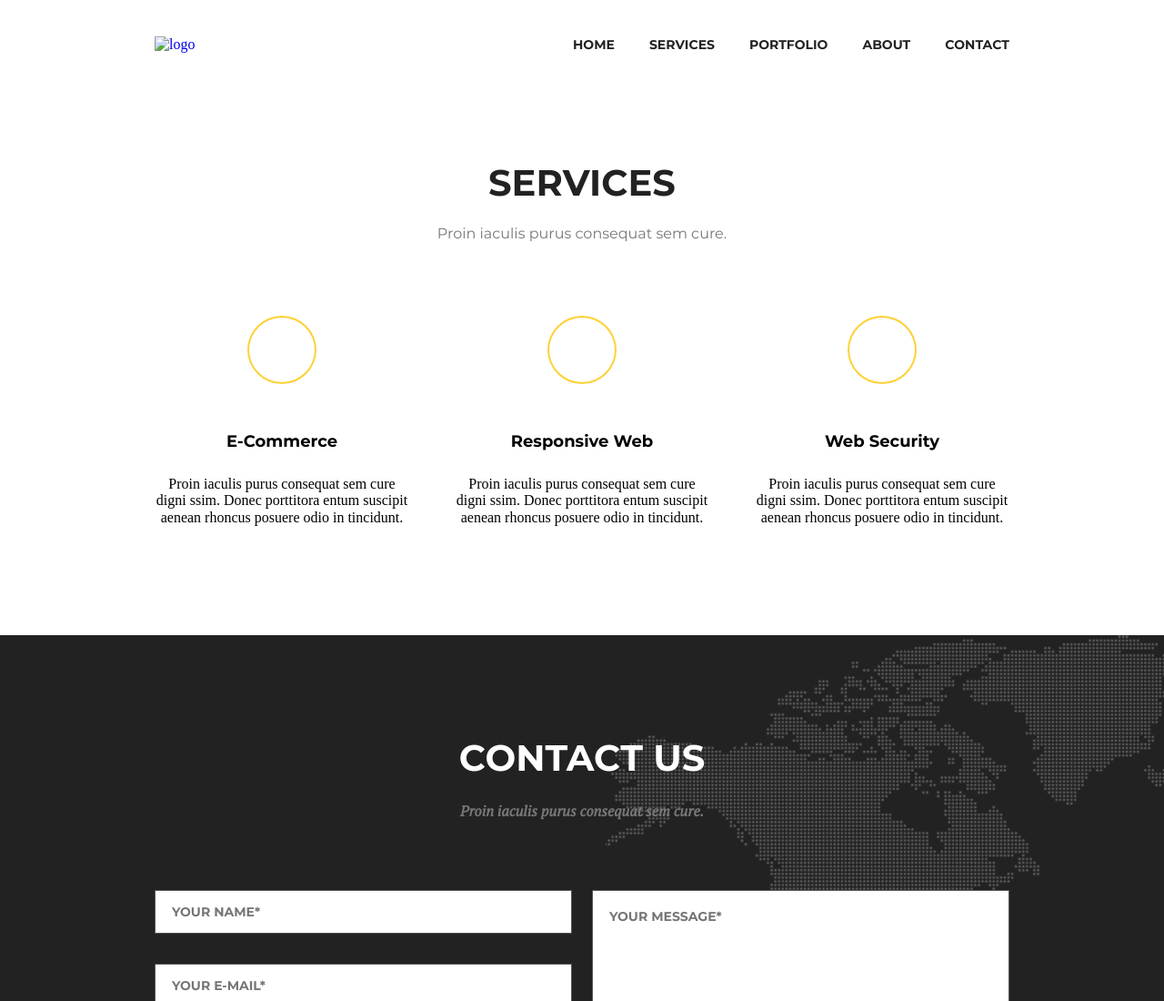
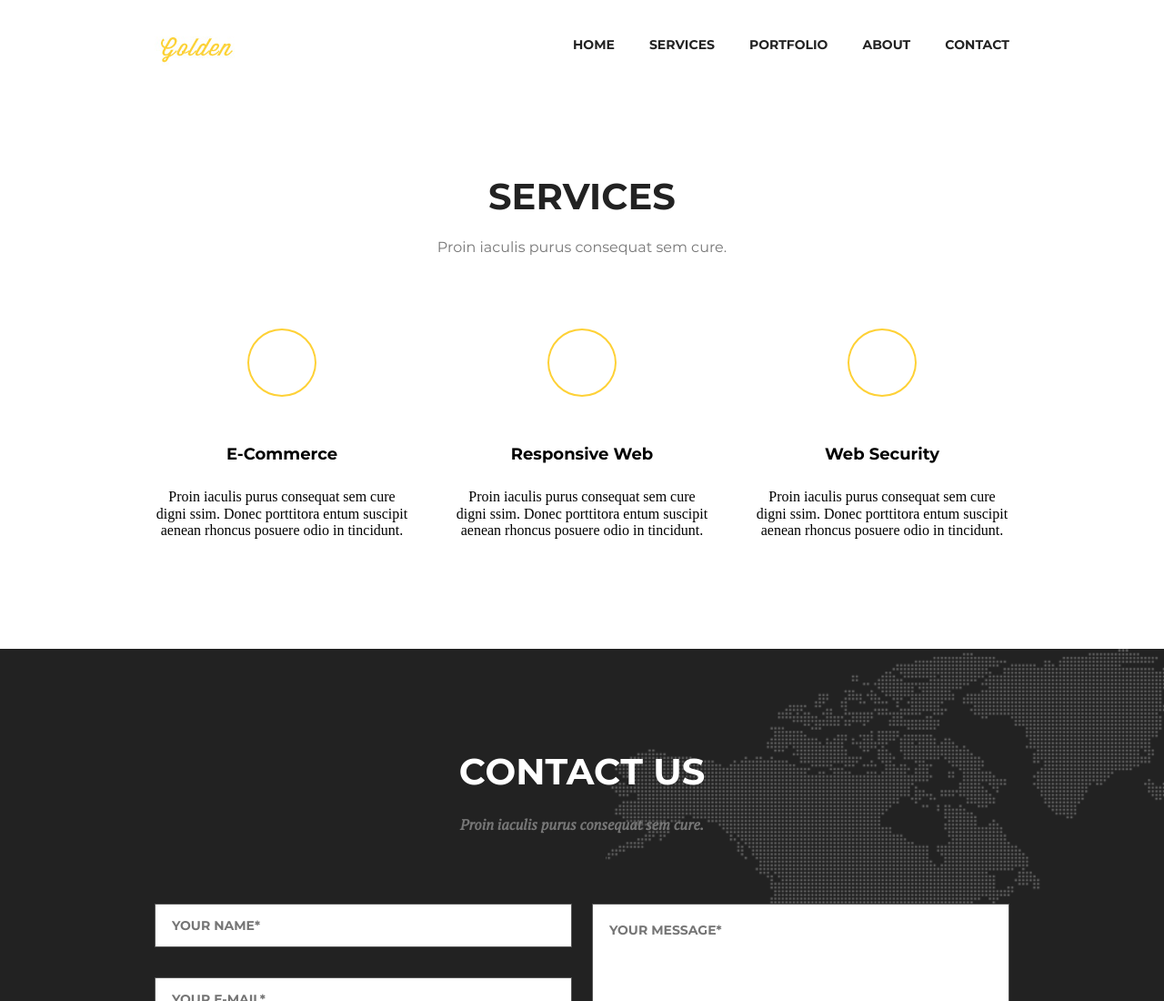
Before and after one commit to Mykhaylo1992/goit-fe-course, a plain HTML site: page html-css/module-7/index.html in a window 1280 px wide. Shown: the top 1100 px of the page at 91% size. Drawn offline with Linux system fonts and the light colour scheme; the site is published under a folder, as on GitHub Pages, so addresses that start at the root find nothing.

Commit message:
module-7

```diff
--- a/html-css/module-7/index.html
+++ b/html-css/module-7/index.html
@@ -3,15 +3,15 @@
 <head>
     <meta charset="UTF-8">
     <meta name="viewport" content="width=device-width, initial-scale=1.0">
+    <link rel="stylesheet" href="./css/style.css">
     <link rel="stylesheet" href="./css/normalize.css">
-    <link rel="stylesheet" href="./css/style.css">
     <title>module-7</title>
 </head>
 <body>
 <header class="header">
     <div class="container">
         <nav class="navigation container">
-            <a href="#" class="navigation-logo"><img src="/img/logo.jpg" alt="logo">
+            <a href="#" class="navigation-logo"><img src="./img/logo.jpg" alt="logo">
             </a>
             <ul class="navigation-list">
                 <li class="navigation-list-item">
```
